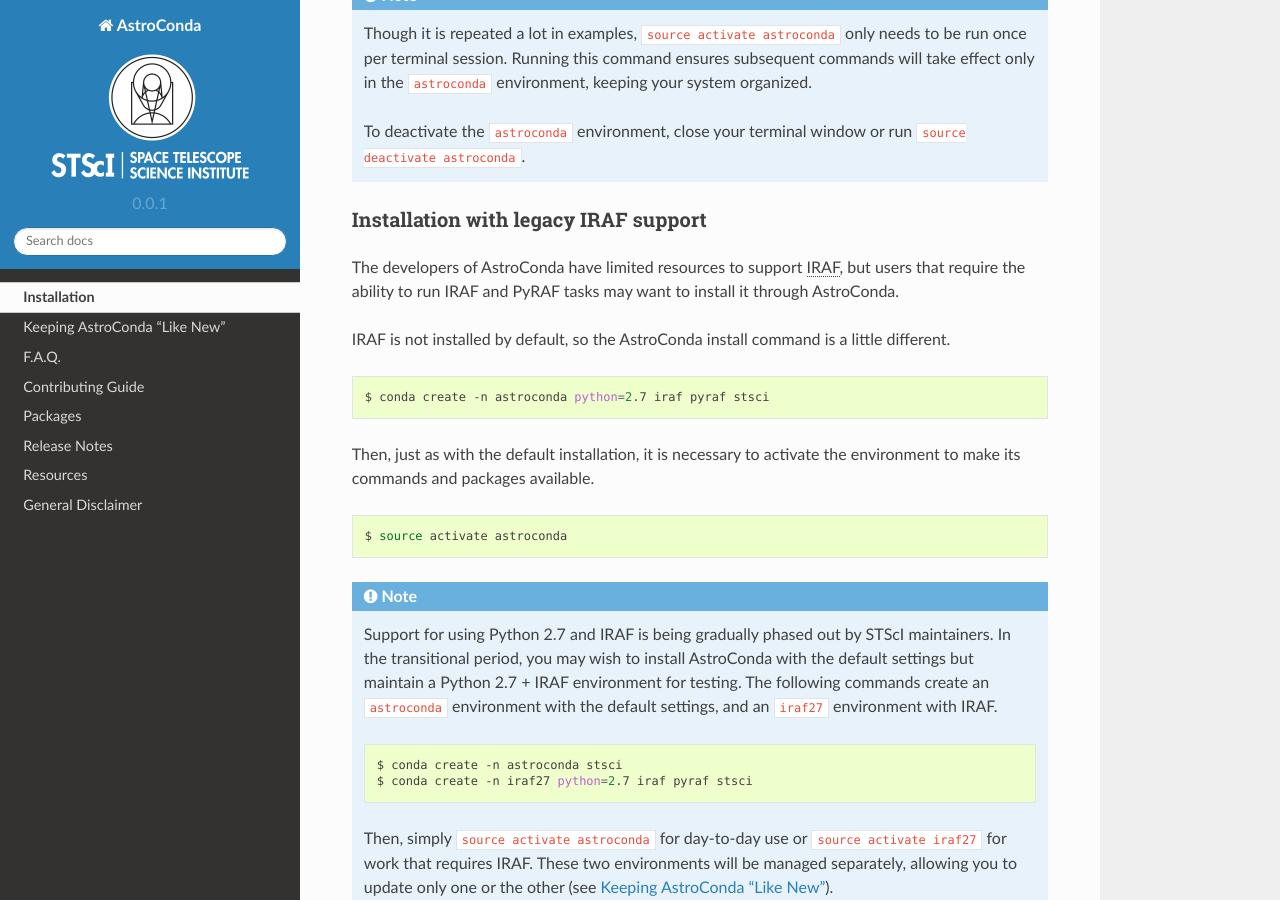
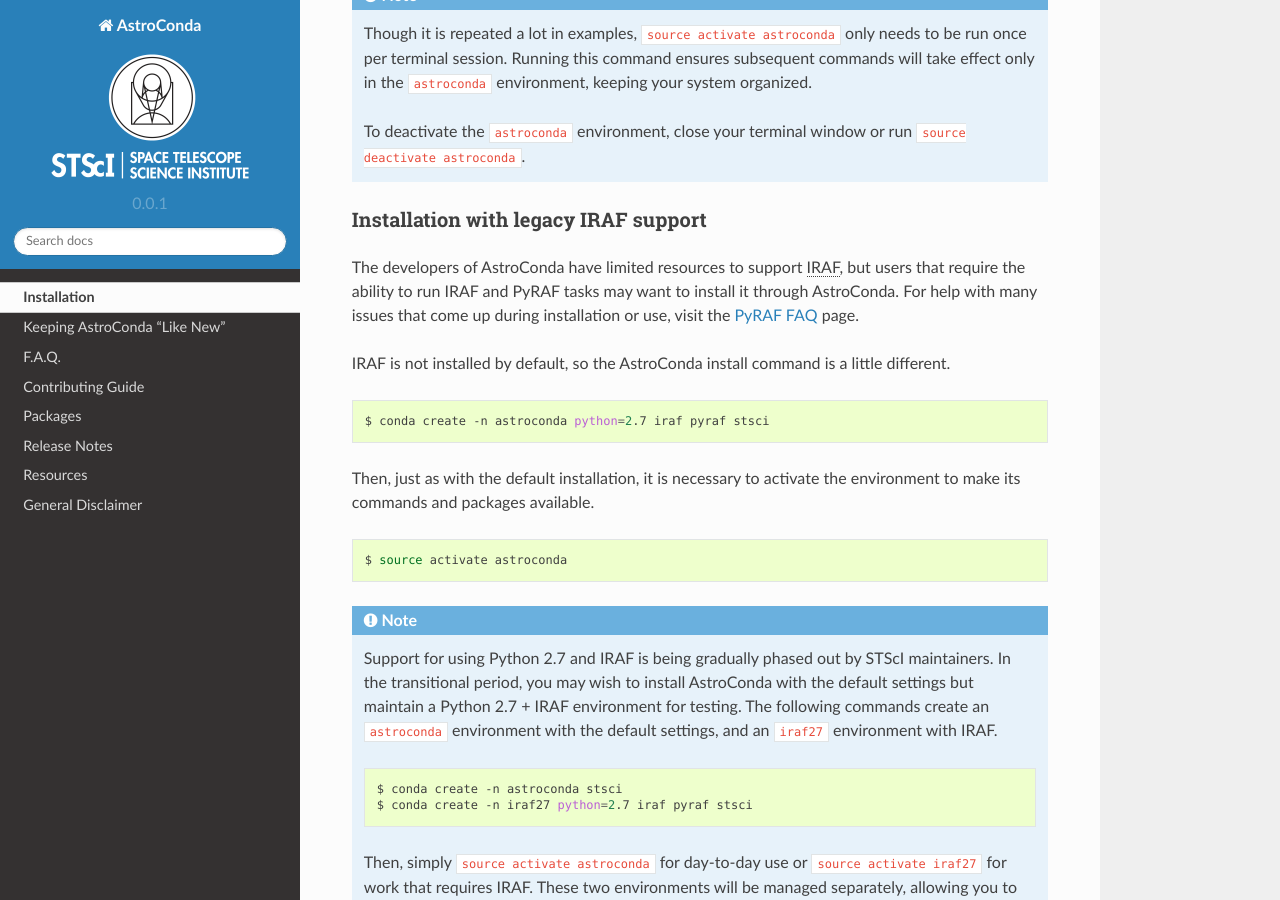
Before and after one commit to jhunkeler/astroconda, a Sphinx documentation site: the page built from source/installation.rst, in a window 1280 px wide and 900 px high, scrolled down 1633 px. Built offline with Sphinx 7.4.7 and the Read the Docs theme 2.0.0, drawn with Linux system fonts in a browser that asks for light colours.

Commit message:
Add PyRAF FAQ link to resources and installation docs.  closes #7

```diff
--- a/source/installation.rst
+++ b/source/installation.rst
@@ -69,7 +69,12 @@
 Installation with legacy IRAF support
 -------------------------------------
 
-The developers of AstroConda have limited resources to support :abbr:`IRAF (Image Reduction and Analysis Facility)`, but users that require the ability to run IRAF and PyRAF tasks may want to install it through AstroConda.
+The developers of AstroConda have limited resources to
+support :abbr:`IRAF (Image Reduction and Analysis Facility)`, but users that
+require the ability to run IRAF and PyRAF tasks may want to install it
+through AstroConda.  For help with many issues that come up during installation
+or use, visit the `PyRAF FAQ <http://www.stsci.edu/institute/software_hardware/pyraf/pyraf_faq>`_
+page.
 
 IRAF is not installed by default, so the AstroConda install command is a little different.
 
@@ -85,7 +90,11 @@
 
 .. note::
 
-    Support for using Python 2.7 and IRAF is being gradually phased out by STScI maintainers. In the transitional period, you may wish to install AstroConda with the default settings but maintain a Python 2.7 + IRAF environment for testing. The following commands create an ``astroconda`` environment with the default settings, and an ``iraf27`` environment with IRAF.
+    Support for using Python 2.7 and IRAF is being gradually phased out by STScI
+    maintainers. In the transitional period, you may wish to install AstroConda
+    with the default settings but maintain a Python 2.7 + IRAF environment for
+    testing. The following commands create an ``astroconda`` environment with
+    the default settings, and an ``iraf27`` environment with IRAF.
 
     .. code-block:: sh
 
--- a/source/resources.rst
+++ b/source/resources.rst
@@ -37,6 +37,9 @@
 
 - `help@stsci.edu <mailto:help@stsci.edu>`_
 
+**PyRAF FAQ**
+
+- http://www.stsci.edu/institute/software_hardware/pyraf/pyraf_faq
 
 Gemini Observatory
 ==================
```
